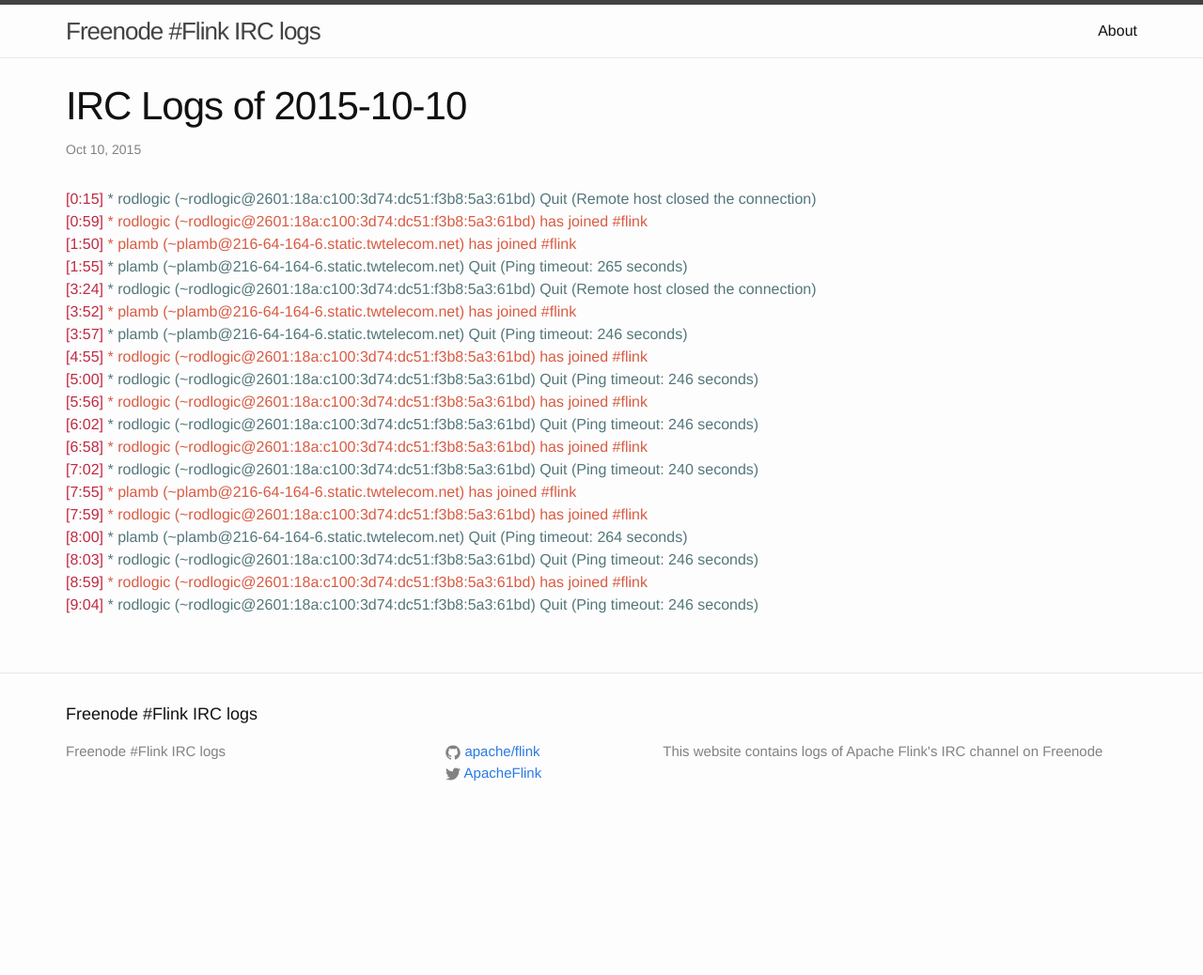
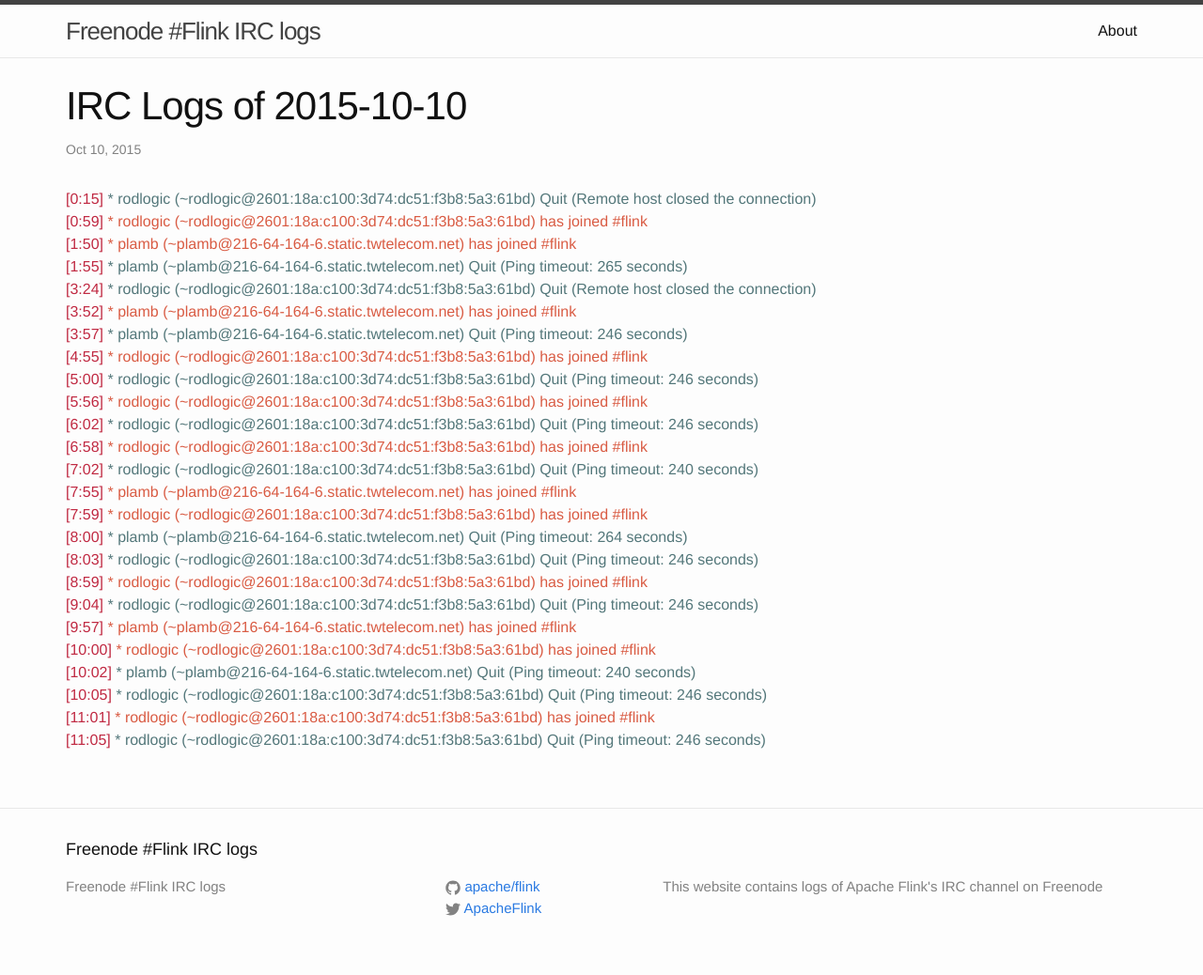
Before and after one commit to flink-irc-logs/flink-irc-logs.github.io, a Jekyll site: the page built from _posts/2015-10-10-logs.markdown, in a window 1280 px wide. Shown: the whole page at 94% size. Built offline with Jekyll 4.4.1, drawn with Linux system fonts in a browser that asks for light colours; before the commit the page ends 900 px from its top, so only the background shows below that.

Commit message:
Update of the logs on Sat Oct 10 11:25:09 CEST 2015

```diff
--- a/_posts/2015-10-10-logs.markdown
+++ b/_posts/2015-10-10-logs.markdown
@@ -23,3 +23,9 @@
 <span class="irc-date">[8:03]</span> <span class="irc-navy">* rodlogic (~rodlogic@2601:18a:c100:3d74:dc51:f3b8:5a3:61bd) Quit (Ping timeout: 246 seconds)</span><br />
 <span class="irc-date">[8:59]</span> <span class="irc-green">* rodlogic (~rodlogic@2601:18a:c100:3d74:dc51:f3b8:5a3:61bd) has joined #flink</span><br />
 <span class="irc-date">[9:04]</span> <span class="irc-navy">* rodlogic (~rodlogic@2601:18a:c100:3d74:dc51:f3b8:5a3:61bd) Quit (Ping timeout: 246 seconds)</span><br />
+<span class="irc-date">[9:57]</span> <span class="irc-green">* plamb (~plamb@216-64-164-6.static.twtelecom.net) has joined #flink</span><br />
+<span class="irc-date">[10:00]</span> <span class="irc-green">* rodlogic (~rodlogic@2601:18a:c100:3d74:dc51:f3b8:5a3:61bd) has joined #flink</span><br />
+<span class="irc-date">[10:02]</span> <span class="irc-navy">* plamb (~plamb@216-64-164-6.static.twtelecom.net) Quit (Ping timeout: 240 seconds)</span><br />
+<span class="irc-date">[10:05]</span> <span class="irc-navy">* rodlogic (~rodlogic@2601:18a:c100:3d74:dc51:f3b8:5a3:61bd) Quit (Ping timeout: 246 seconds)</span><br />
+<span class="irc-date">[11:01]</span> <span class="irc-green">* rodlogic (~rodlogic@2601:18a:c100:3d74:dc51:f3b8:5a3:61bd) has joined #flink</span><br />
+<span class="irc-date">[11:05]</span> <span class="irc-navy">* rodlogic (~rodlogic@2601:18a:c100:3d74:dc51:f3b8:5a3:61bd) Quit (Ping timeout: 246 seconds)</span><br />
```
